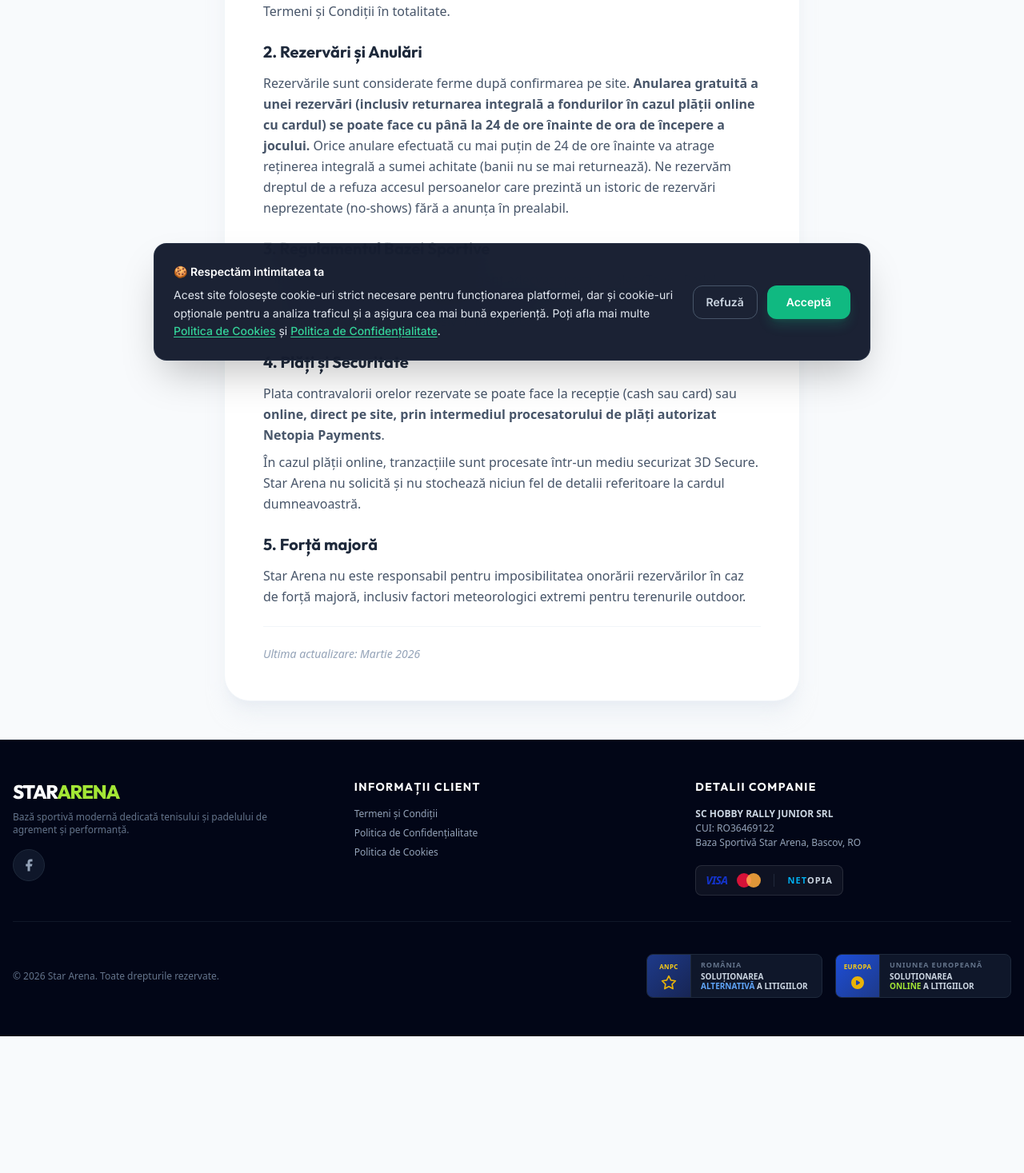
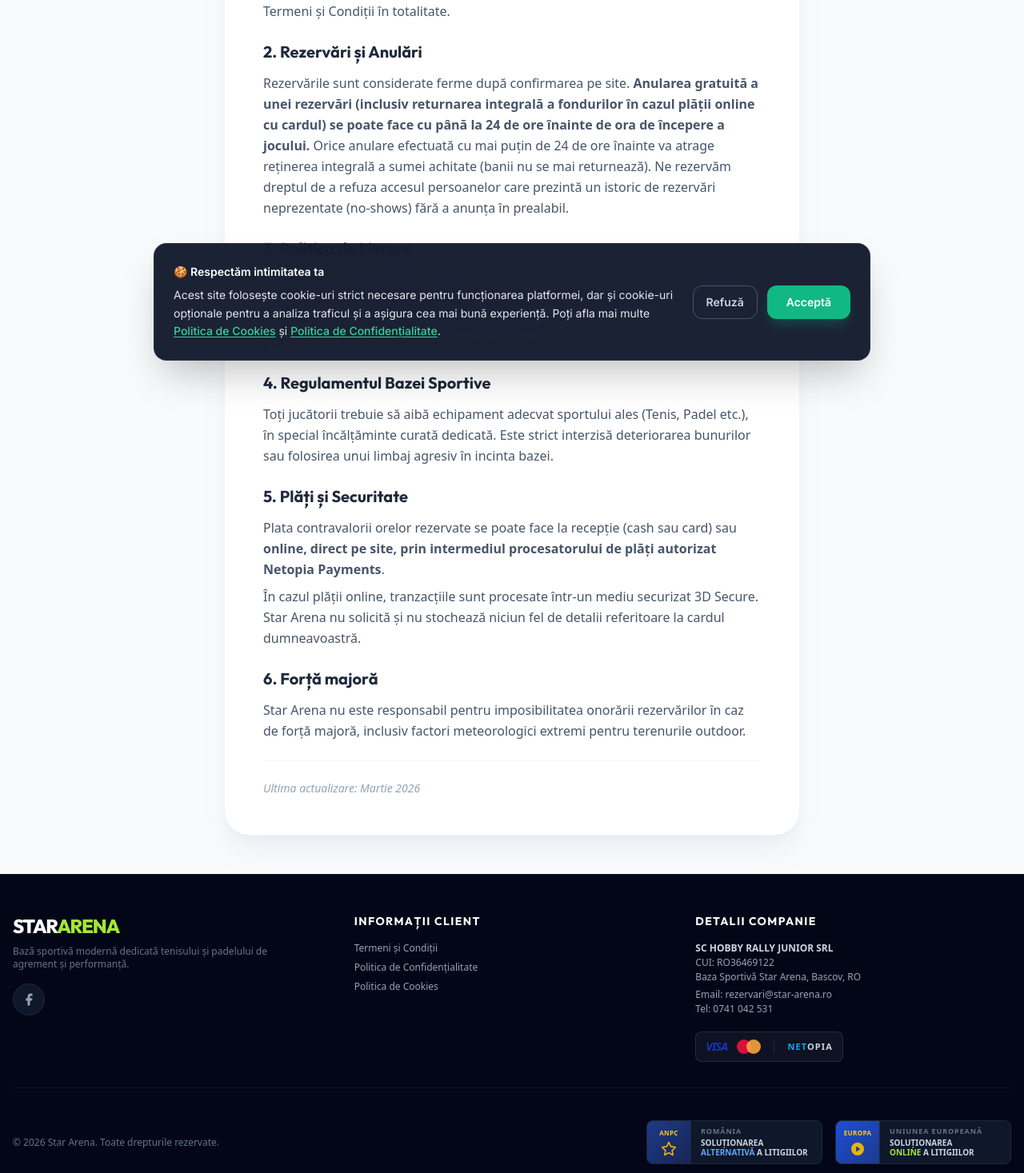
Before and after one commit to angelstanciu/top-tennis, a React (Vite) app in the folder frontend-v2/: page /termeni in a window 1280 px wide. Shown: the part 325-1792 px from the top of the page at 80% size. Before the commit the page ends 1621 px from the top, so only its background shows below. Built offline with nearby package versions, Linux system fonts and the light colour scheme; no server answers.

Commit message:
feat(legal): satisfy remaining Netopia conditions with Delivery Policy and contact info

```diff
--- a/frontend-v2/src/components/Footer.tsx
+++ b/frontend-v2/src/components/Footer.tsx
@@ -37,6 +37,8 @@ export default function Footer() {
               <strong className="text-slate-300">SC HOBBY RALLY JUNIOR SRL</strong>
               <span>CUI: RO36469122</span>
               <span>Baza Sportivă Star Arena, Bascov, RO</span>
+              <span className="mt-1">Email: rezervari@star-arena.ro</span>
+              <span>Tel: 0741 042 531</span>
             </p>
 
             {/* Payment Logos Block for Netopia Approval */}
--- a/frontend-v2/src/pages/TermsPage.tsx
+++ b/frontend-v2/src/pages/TermsPage.tsx
@@ -35,18 +35,23 @@ export default function TermsPage() {
             </section>
 
             <section>
-              <h3 className="text-xl font-bold text-slate-800 mb-3">3. Regulamentul Bazei Sportive</h3>
+              <h3 className="text-xl font-bold text-slate-800 mb-3">3. Politica de Livrare</h3>
+              <p>Fiind vorba de un serviciu (închirierea unei baze sportive), "livrarea" are loc digital, imediat după confirmarea plății online. Clientul primește automat un e-mail/SMS de confirmare, iar serviciul este considerat prestat la data și ora rezervării, prin prezentarea fizică a clientului la locația Star Arena.</p>
+            </section>
+
+            <section>
+              <h3 className="text-xl font-bold text-slate-800 mb-3">4. Regulamentul Bazei Sportive</h3>
               <p>Toți jucătorii trebuie să aibă echipament adecvat sportului ales (Tenis, Padel etc.), în special încălțăminte curată dedicată. Este strict interzisă deteriorarea bunurilor sau folosirea unui limbaj agresiv în incinta bazei.</p>
             </section>
 
             <section>
-              <h3 className="text-xl font-bold text-slate-800 mb-3">4. Plăți și Securitate</h3>
+              <h3 className="text-xl font-bold text-slate-800 mb-3">5. Plăți și Securitate</h3>
               <p>Plata contravalorii orelor rezervate se poate face la recepție (cash sau card) sau <strong>online, direct pe site, prin intermediul procesatorului de plăți autorizat Netopia Payments</strong>.</p>
               <p className="mt-2">În cazul plății online, tranzacțiile sunt procesate într-un mediu securizat 3D Secure. Star Arena nu solicită și nu stochează niciun fel de detalii referitoare la cardul dumneavoastră.</p>
             </section>
 
             <section>
-              <h3 className="text-xl font-bold text-slate-800 mb-3">5. Forță majoră</h3>
+              <h3 className="text-xl font-bold text-slate-800 mb-3">6. Forță majoră</h3>
               <p>Star Arena nu este responsabil pentru imposibilitatea onorării rezervărilor în caz de forță majoră, inclusiv factori meteorologici extremi pentru terenurile outdoor.</p>
             </section>
 
```
